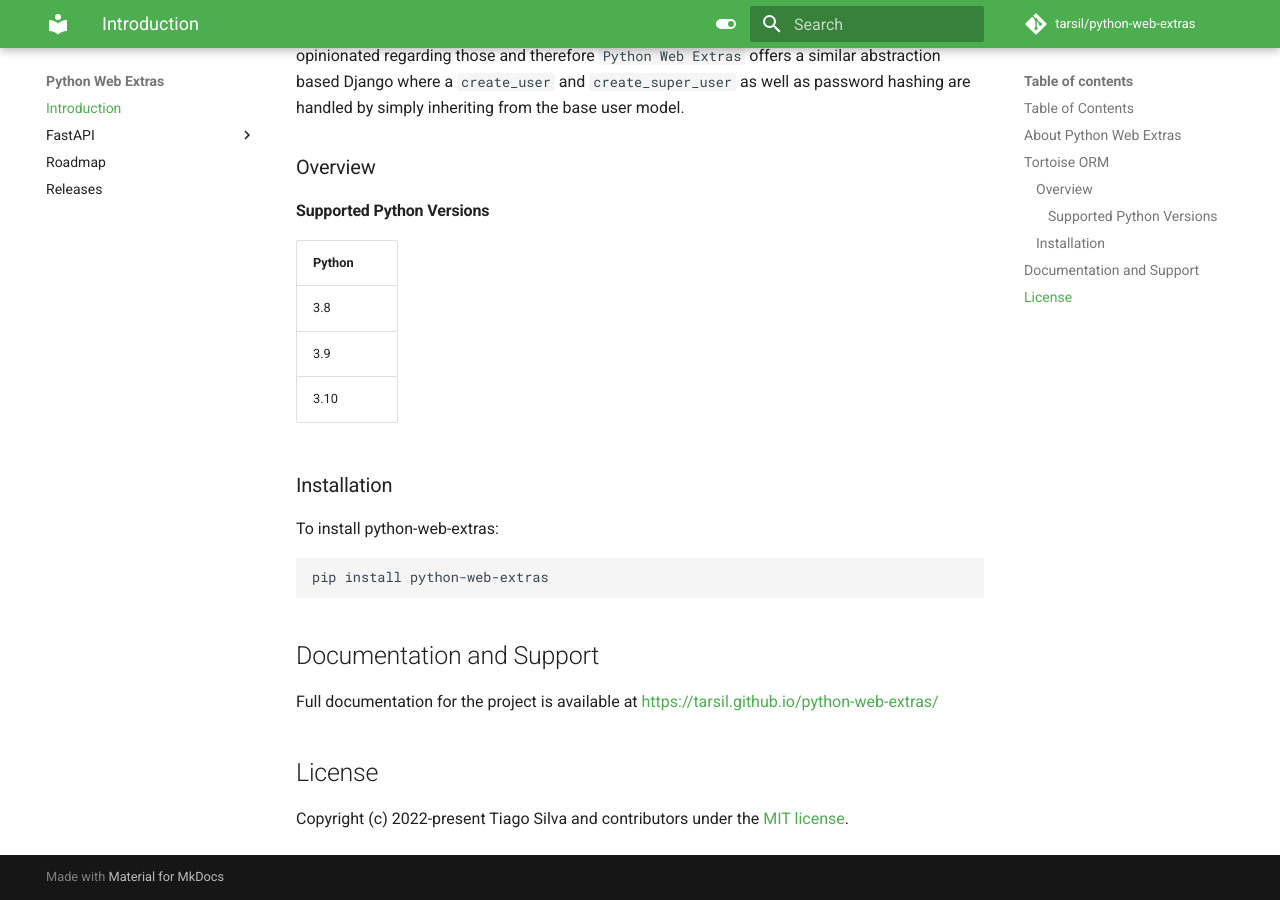
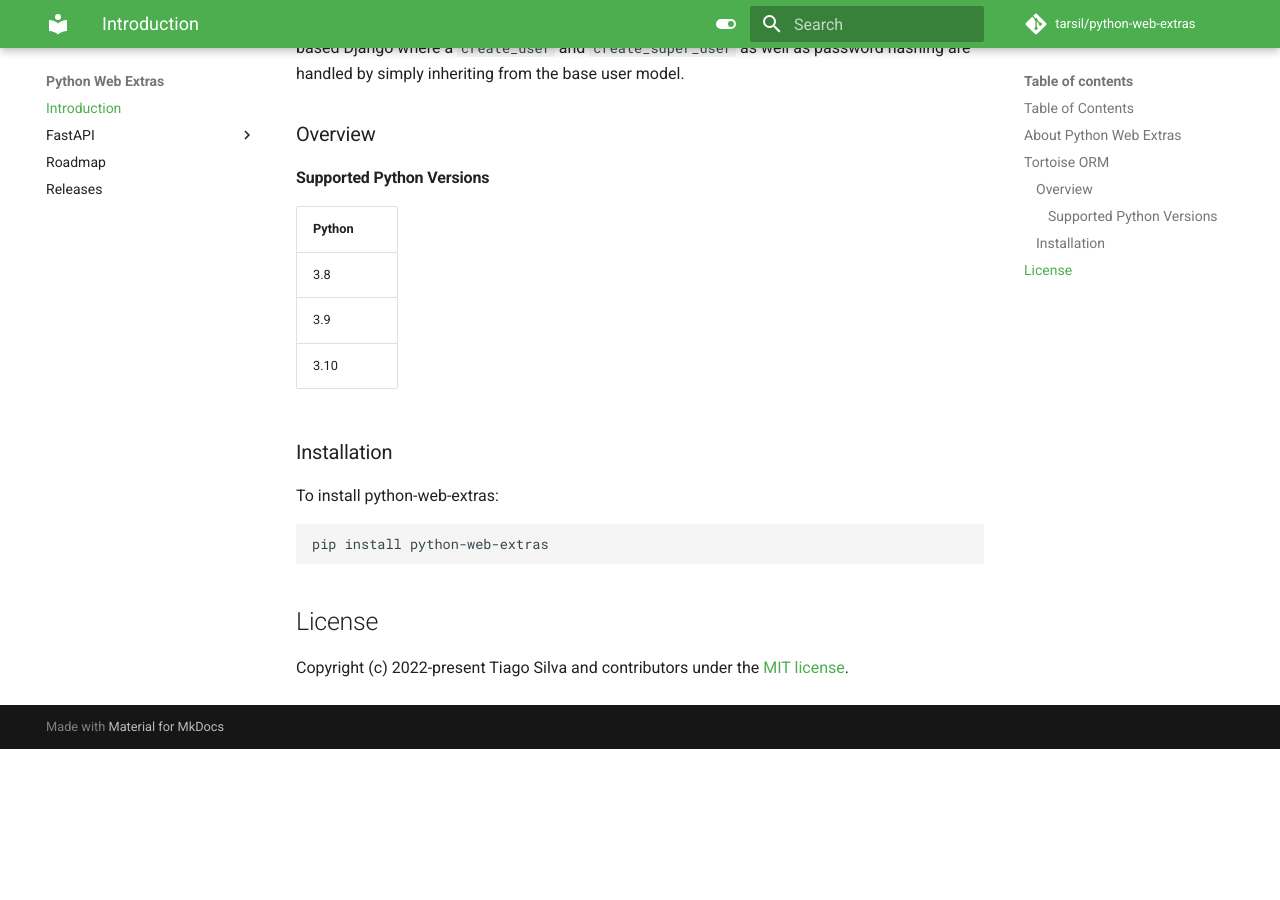
Before and after one commit to tarsil/python-web-extras, an MkDocs documentation site: the page built from docs/index.md, in a window 1280 px wide and 900 px high, scrolled down 1103 px. Built offline with MkDocs 1.6.1 and Material for MkDocs 9.7.7, drawn with Linux system fonts in a browser that asks for light colours; comment, search, counter and statistics services are not loaded; after the commit the page ends 1852 px from its top, so only the background shows below that; some of the changed text lies outside the part shown.

Commit message:
Update documentation

````diff
--- a/docs/index.md
+++ b/docs/index.md
@@ -13,9 +13,8 @@
   - [About Python Web Extras](#about-python-web-extras)
   - [Tortoise ORM](#tortoise-orm)
     - [Overview](#overview)
-      - [Supported Python Versions](#supported-django-and-python-versions)
+      - [Supported Python Versions](#supported-python-versions)
     - [Installation](#installation)
-  - [Documentation and Support](#documentation-and-support)
   - [License](#license)
 
 ---
@@ -61,10 +60,6 @@
 pip install python-web-extras
 ```
 
-## Documentation and Support
-
-Full documentation for the project is available at <https://tarsil.github.io/python-web-extras/>
-
 ## License
 
 Copyright (c) 2022-present Tiago Silva and contributors under the [MIT license](https://opensource.org/licenses/MIT).
````
Also changed, not shown: README.md (+3 -3 lines).
